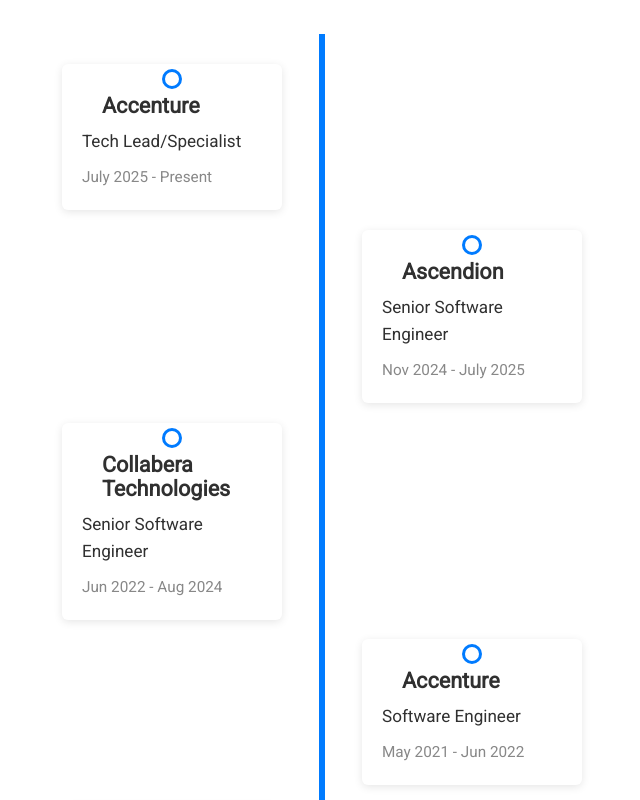
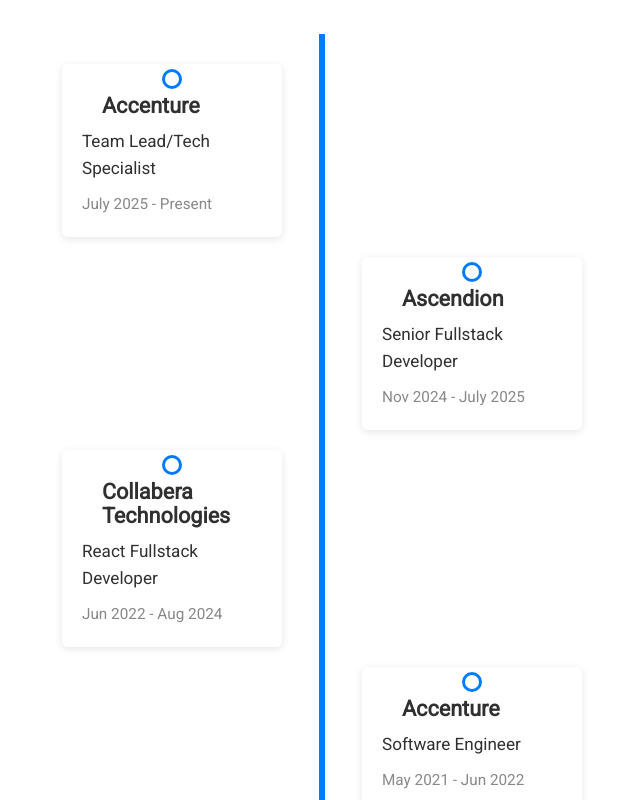
Before and after one commit to selisanaalvin/i.am.alvin, a plain HTML site: page index.html in a window 1280 px wide. Shown: the part 3260-4060 px from the top of the page, without its empty margins (318-958 px from the left). Drawn offline with nearby package versions, Linux system fonts and the light colour scheme.

Commit message:
updated details

```diff
--- a/index.html
+++ b/index.html
@@ -118,7 +118,7 @@
                 <div class="timeline-item">
                     <div class="timeline-content">
                         <h2>Accenture</h2>
-                        <p>Tech Lead/Specialist
+                        <p>Team Lead/Tech Specialist
                         </p>
                         <span class="date">July 2025 - Present</span>
                     </div>
@@ -126,7 +126,7 @@
                  <div class="timeline-item">
                     <div class="timeline-content">
                         <h2>Ascendion</h2>
-                        <p>Senior Software Engineer
+                        <p>Senior Fullstack Developer
                         </p>
                         <span class="date">Nov 2024 - July 2025</span>
                     </div>
@@ -134,7 +134,7 @@
                 <div class="timeline-item">
                     <div class="timeline-content">
                         <h2>Collabera Technologies</h2>
-                        <p>Senior Software Engineer
+                        <p>React Fullstack Developer
                         </p>
                         <span class="date">Jun 2022 - Aug 2024</span>
                     </div>
```
